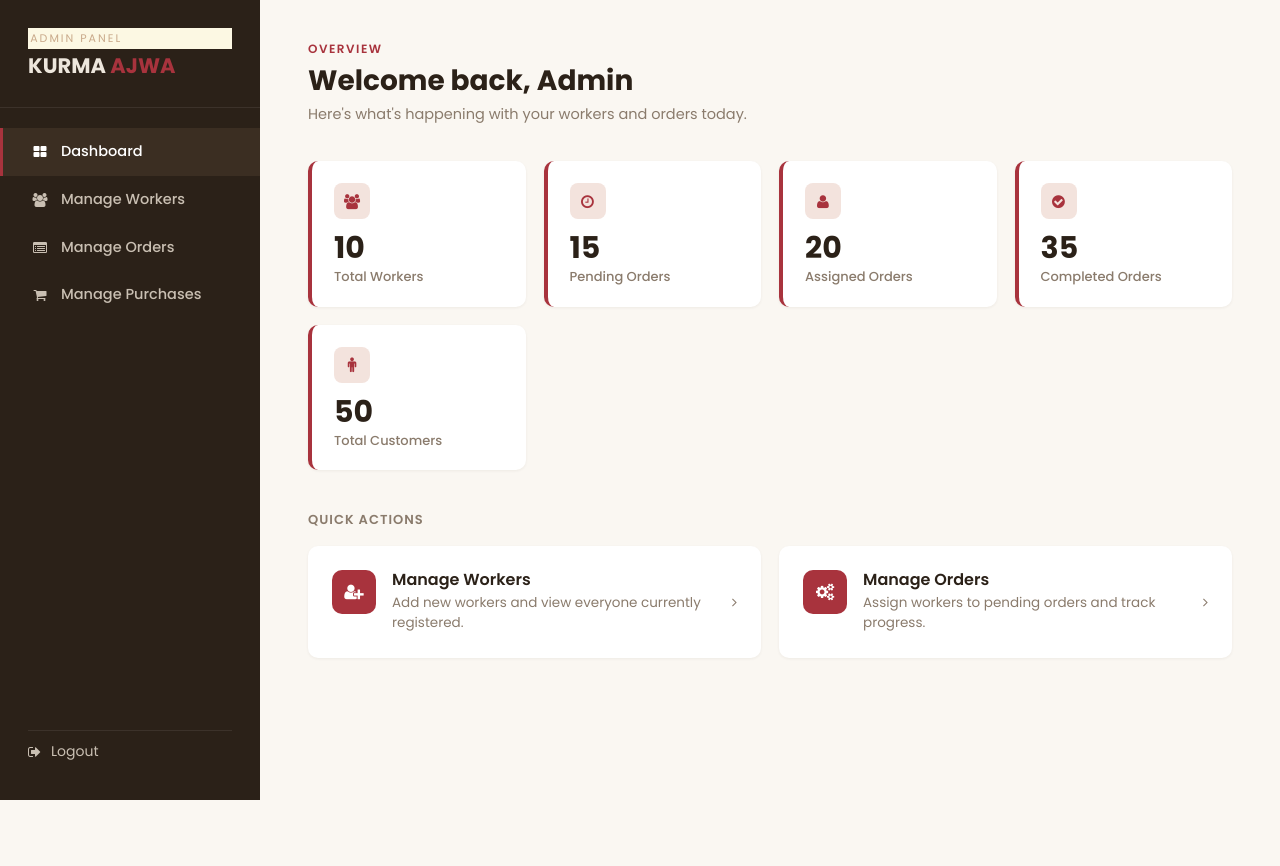
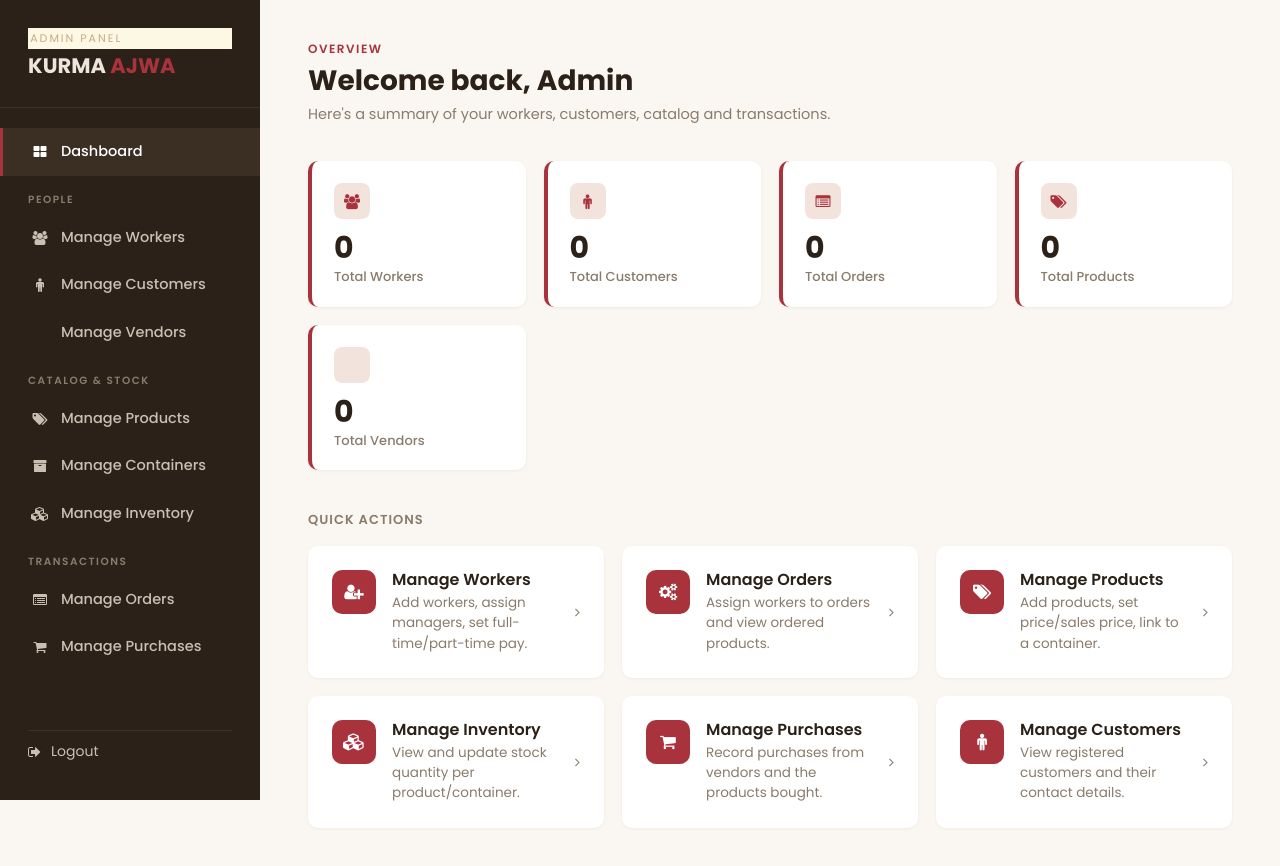
Before and after one commit to NazmiHadi/ICT_ASSIGNMENT, a website: page admin/dashboard.html in a window 1280 px wide. Before the commit the page ends 800 px from the top, so only its background shows below. Drawn offline with Linux system fonts and the light colour scheme; sample sign-in values are in the browser's storage.

Commit message:
-Buat 5 stat boleh guna count(*) terus dari table. total worker, total customer, total order, total product and total vendor. kemudian dkt sidebar tambah manage customer, manage vendor, manage product, manage container, manage inventory. tambah quick action kat dashboard.letak nota dekat bahagian stats supaya jelas, bila integrate backend nanti, query mana yang relevant (dan amaran kalau nak buat status order, perlu ALTER TABLE dulu). stat tu 0 dgn id statWorkers, statOrders and lain2 ah.aku letak contoh fetch kat bawah dashboard nnti sambung backend api bila dh ready. tapi semua ni tak settle lagi.

```diff
--- a/admin/dashboard.html
+++ b/admin/dashboard.html
@@ -65,6 +65,7 @@ if (role !== "admin") {
         position: sticky;
         top: 0;
         height: 100vh;
+        overflow-y: auto;
       }
 
       .sidebar-brand {
@@ -98,6 +99,15 @@ if (role !== "admin") {
         margin: 0;
         padding: 0;
         flex: 1;
+      }
+
+      .sidebar-nav .nav-group-label {
+        padding: 16px 28px 6px;
+        font-size: 10.5px;
+        letter-spacing: 1.5px;
+        text-transform: uppercase;
+        color: #8A7B6C;
+        font-weight: 600;
       }
 
       .sidebar-nav li a {
@@ -306,7 +316,8 @@ if (role !== "admin") {
         }
         .sidebar-brand { display: none; }
         .sidebar-nav { display: flex; flex: none; }
-        .sidebar-nav li a { padding: 8px 16px; border-left: none; border-bottom: 3px solid transparent; }
+        .sidebar-nav .nav-group-label { display: none; }
+        .sidebar-nav li a { padding: 8px 16px; border-left: none; border-bottom: 3px solid transparent; white-space: nowrap; }
         .sidebar-nav li a.active { border-left: none; border-bottom-color: var(--accent); }
         .sidebar-footer { display: none; }
         .main { padding: 28px 20px 40px; }
@@ -328,7 +339,18 @@ if (role !== "admin") {
 
         <ul class="sidebar-nav">
           <li><a href="dashboard" class="active"><i class="fa fa-th-large"></i> Dashboard</a></li>
+
+          <li class="nav-group-label">People</li>
           <li><a href="workers"><i class="fa fa-users"></i> Manage Workers</a></li>
+          <li><a href="customers"><i class="fa fa-male"></i> Manage Customers</a></li>
+          <li><a href="vendors"><i class="fa fa-handshake-o"></i> Manage Vendors</a></li>
+
+          <li class="nav-group-label">Catalog &amp; Stock</li>
+          <li><a href="products"><i class="fa fa-tags"></i> Manage Products</a></li>
+          <li><a href="containers"><i class="fa fa-archive"></i> Manage Containers</a></li>
+          <li><a href="inventory"><i class="fa fa-cubes"></i> Manage Inventory</a></li>
+
+          <li class="nav-group-label">Transactions</li>
           <li><a href="orders"><i class="fa fa-list-alt"></i> Manage Orders</a></li>
           <li><a href="purchase"><i class="fa fa-shopping-cart"></i> Manage Purchases</a></li>
         </ul>
@@ -344,34 +366,42 @@ if (role !== "admin") {
         <div class="page-head">
           <p class="eyebrow">Overview</p>
           <h1>Welcome back, Admin</h1>
-          <p>Here's what's happening with your workers and orders today.</p>
+          <p>Here's a summary of your workers, customers, catalog and transactions.</p>
         </div>
 
+        <!--
+          NOTE for backend integration:
+          The values below should come from simple COUNT(*) queries against
+          the tables that actually exist in the schema. There is currently
+          no status/state column on ORDERS, so "pending/assigned/completed"
+          style breakdowns are NOT used here unless that column is added
+          (e.g. ALTER TABLE ORDERS ADD OrderStatus VARCHAR2(20)).
+        -->
         <div class="stat-grid">
           <div class="stat-card">
             <div class="stat-icon"><i class="fa fa-users"></i></div>
-            <div class="stat-value">10</div>
+            <div class="stat-value" id="statWorkers">0</div>
             <div class="stat-label">Total Workers</div>
           </div>
           <div class="stat-card">
-            <div class="stat-icon"><i class="fa fa-clock-o"></i></div>
-            <div class="stat-value">15</div>
-            <div class="stat-label">Pending Orders</div>
+            <div class="stat-icon"><i class="fa fa-male"></i></div>
+            <div class="stat-value" id="statCustomers">0</div>
+            <div class="stat-label">Total Customers</div>
           </div>
           <div class="stat-card">
-            <div class="stat-icon"><i class="fa fa-user"></i></div>
-            <div class="stat-value">20</div>
-            <div class="stat-label">Assigned Orders</div>
+            <div class="stat-icon"><i class="fa fa-list-alt"></i></div>
+            <div class="stat-value" id="statOrders">0</div>
+            <div class="stat-label">Total Orders</div>
           </div>
           <div class="stat-card">
-            <div class="stat-icon"><i class="fa fa-check-circle"></i></div>
-            <div class="stat-value">35</div>
-            <div class="stat-label">Completed Orders</div>
+            <div class="stat-icon"><i class="fa fa-tags"></i></div>
+            <div class="stat-value" id="statProducts">0</div>
+            <div class="stat-label">Total Products</div>
           </div>
           <div class="stat-card">
-            <div class="stat-icon"><i class="fa fa-male"></i></div>
-            <div class="stat-value">50</div>
-            <div class="stat-label">Total Customers</div>
+            <div class="stat-icon"><i class="fa fa-handshake-o"></i></div>
+            <div class="stat-value" id="statVendors">0</div>
+            <div class="stat-label">Total Vendors</div>
           </div>
         </div>
 
@@ -381,7 +411,7 @@ if (role !== "admin") {
             <div class="action-icon"><i class="fa fa-user-plus"></i></div>
             <div>
               <h4>Manage Workers</h4>
-              <p>Add new workers and view everyone currently registered.</p>
+              <p>Add workers, assign managers, set full-time/part-time pay.</p>
             </div>
             <i class="fa fa-angle-right go"></i>
           </a>
@@ -390,7 +420,43 @@ if (role !== "admin") {
             <div class="action-icon"><i class="fa fa-cogs"></i></div>
             <div>
               <h4>Manage Orders</h4>
-              <p>Assign workers to pending orders and track progress.</p>
+              <p>Assign workers to orders and view ordered products.</p>
+            </div>
+            <i class="fa fa-angle-right go"></i>
+          </a>
+
+          <a href="products" class="action-card">
+            <div class="action-icon"><i class="fa fa-tags"></i></div>
+            <div>
+              <h4>Manage Products</h4>
+              <p>Add products, set price/sales price, link to a container.</p>
+            </div>
+            <i class="fa fa-angle-right go"></i>
+          </a>
+
+          <a href="inventory" class="action-card">
+            <div class="action-icon"><i class="fa fa-cubes"></i></div>
+            <div>
+              <h4>Manage Inventory</h4>
+              <p>View and update stock quantity per product/container.</p>
+            </div>
+            <i class="fa fa-angle-right go"></i>
+          </a>
+
+          <a href="purchase" class="action-card">
+            <div class="action-icon"><i class="fa fa-shopping-cart"></i></div>
+            <div>
+              <h4>Manage Purchases</h4>
+              <p>Record purchases from vendors and the products bought.</p>
+            </div>
+            <i class="fa fa-angle-right go"></i>
+          </a>
+
+          <a href="customers" class="action-card">
+            <div class="action-icon"><i class="fa fa-male"></i></div>
+            <div>
+              <h4>Manage Customers</h4>
+              <p>View registered customers and their contact details.</p>
             </div>
             <i class="fa fa-angle-right go"></i>
           </a>
@@ -409,6 +475,19 @@ if (role !== "admin") {
         localStorage.removeItem("role");
         window.location.href = "../login.html";
       }
+
+      // Example of how to wire real numbers in once you have an API endpoint
+      // that runs COUNT(*) on each table. Replace the URL with your own.
+      //
+      // fetch('/admin/api/dashboard-stats')
+      //   .then(res => res.json())
+      //   .then(data => {
+      //     document.getElementById('statWorkers').textContent   = data.totalWorkers;
+      //     document.getElementById('statCustomers').textContent = data.totalCustomers;
+      //     document.getElementById('statOrders').textContent    = data.totalOrders;
+      //     document.getElementById('statProducts').textContent  = data.totalProducts;
+      //     document.getElementById('statVendors').textContent   = data.totalVendors;
+      //   });
     </script>
 
   </body>
```
